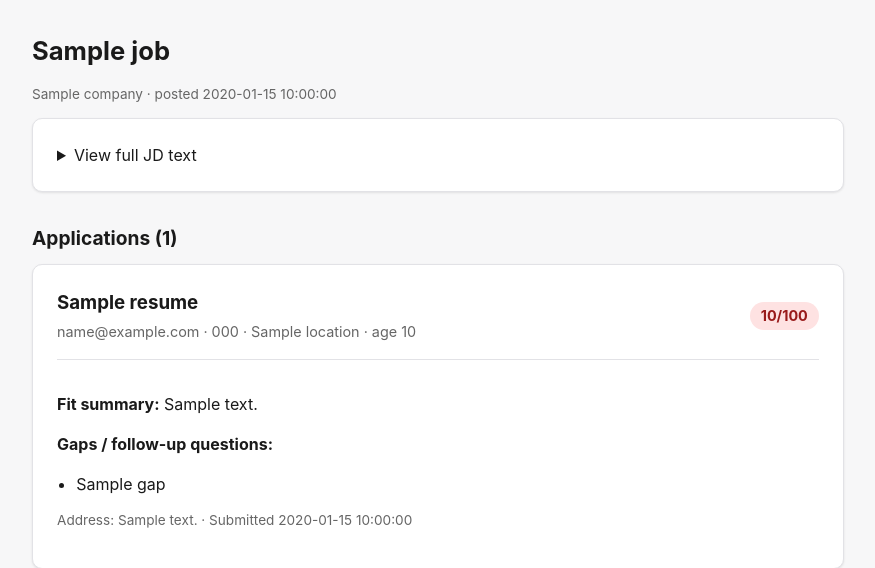
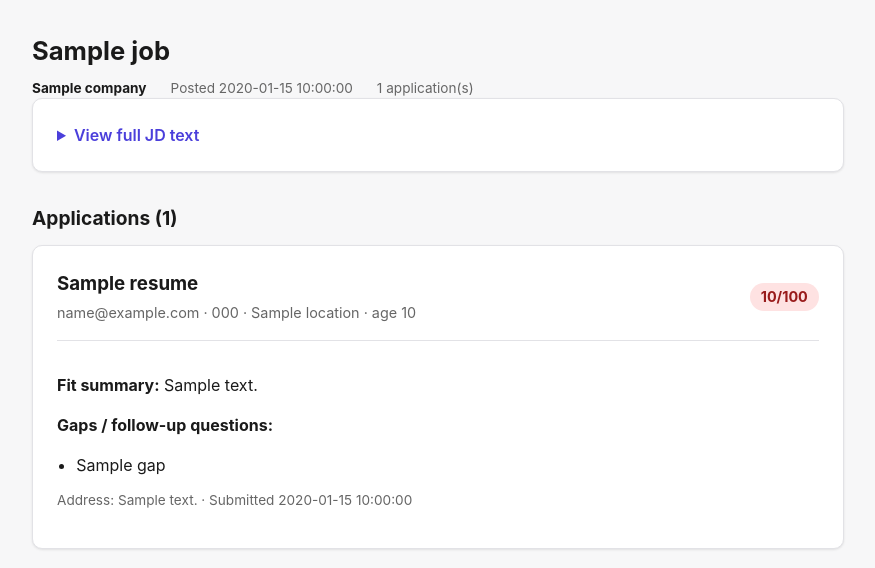
Before and after one commit to MANVIS10/resume-screener, a FastAPI app: template app/templates/admin_jd_detail.html in a window 1280 px wide. Shown: the part 60-628 px from the top of the page, without its empty margins (202-1077 px from the left). Run offline with FastAPI, Linux system fonts and the light colour scheme; the template is opened without the code that fills it: most values are stand-ins (such as "Sample title", 1, 10 or a date in 2020).

Commit message:
Polish admin dashboard and JD detail views
Adds a proper empty state for JDs/applications with zero results,
and a compact stat row (company, posted date, application count)
on the JD detail page. No route or query changes.

Co-Authored-By: Claude Sonnet 5 <noreply@anthropic.com>

```diff
--- a/app/static/style.css
+++ b/app/static/style.css
@@ -165,3 +165,31 @@ form textarea { min-height: 160px; font-family: inherit; resize: vertical; }
 .file-picker-label:hover { border-color: var(--color-primary); }
 .file-picker-filename { font-weight: 600; color: var(--color-text); }
 .field-hint { font-size: 0.8rem; color: var(--color-text-muted); margin-top: 0.25rem; }
+
+.empty-state {
+    text-align: center;
+    padding: 2.5rem 1rem;
+    color: var(--color-text-muted);
+}
+.stat-row {
+    display: flex;
+    gap: 1.5rem;
+    margin: 0.25rem 0 0;
+    font-size: 0.85rem;
+    color: var(--color-text-muted);
+}
+.stat-row strong { color: var(--color-text); }
+details summary {
+    cursor: pointer;
+    font-weight: 600;
+    color: var(--color-primary);
+}
+details summary:hover { text-decoration: underline; }
+details pre {
+    margin-top: 0.75rem;
+    background: var(--color-bg);
+    padding: 1rem;
+    border-radius: var(--radius-sm);
+    max-height: 400px;
+    overflow-y: auto;
+}
--- a/app/templates/admin_dashboard.html
+++ b/app/templates/admin_dashboard.html
@@ -24,7 +24,7 @@
 
 <h2>All JDs</h2>
 {% if not jobs %}
-<div class="card"><p>No JDs posted yet.</p></div>
+<div class="card empty-state"><p>No JDs posted yet. Use the form above to post your first job description.</p></div>
 {% endif %}
 {% for job in jobs %}
 <div class="card job-list-item">
--- a/app/templates/admin_jd_detail.html
+++ b/app/templates/admin_jd_detail.html
@@ -3,7 +3,11 @@
 {% block nav %}<a href="/admin">All JDs</a> <a href="/admin/logout">Log out</a>{% endblock %}
 {% block content %}
 <h1>{{ job.title }}</h1>
-<p class="meta">{{ job.company }} &middot; posted {{ job.created_at }}</p>
+<div class="stat-row">
+    <span><strong>{{ job.company }}</strong></span>
+    <span>Posted {{ job.created_at }}</span>
+    <span>{{ resumes|length }} application(s)</span>
+</div>
 
 <div class="card">
     <details>
@@ -14,7 +18,7 @@
 
 <h2>Applications ({{ resumes|length }})</h2>
 {% if not resumes %}
-<div class="card"><p>No applications yet for this role.</p></div>
+<div class="card empty-state"><p>No applications yet for this role. Share the candidate link once you're ready.</p></div>
 {% endif %}
 {% for r in resumes %}
 <div class="card">
```
